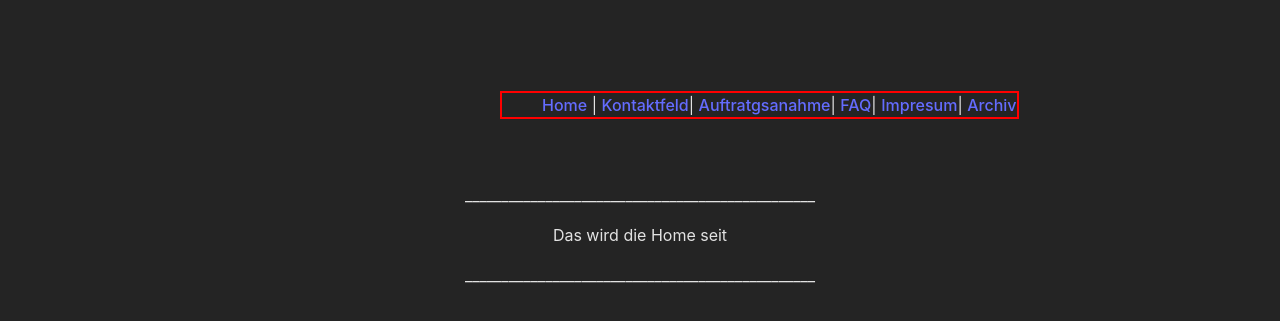
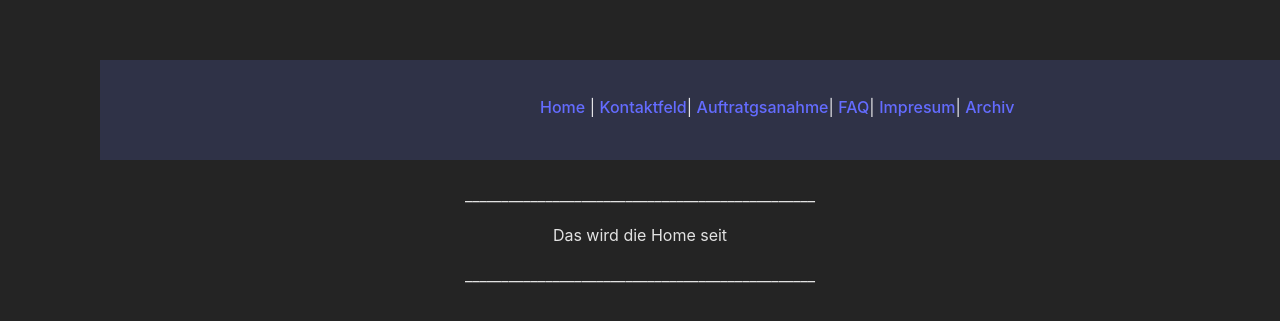
Before and after one commit to zeck55/AP, a Svelte app in the folder myapp/: page / in a window 1280 px wide. Shown: the part 165-486 px from the top of the page. Built offline with nearby package versions, Linux system fonts and the light colour scheme.

Commit message:
anpassung

```diff
--- a/myapp/src/App.svelte
+++ b/myapp/src/App.svelte
@@ -13,7 +13,7 @@ export let menu = 1;
 
 <main>
 
-
+<div id="banna"></div>
 
 
 
@@ -55,6 +55,7 @@ export let menu = 1;
 <button id ="anmeldung">Anmelden</button>
 
 
+
 </main>
 
 <style>
--- a/myapp/src/app.css
+++ b/myapp/src/app.css
@@ -34,7 +34,7 @@ body {
 
 h1 {                    /*Uberschriften*/
   font-size:30px;
-  border: solid red 2px;
+
 }
 
 
@@ -70,14 +70,12 @@ button:focus-visible {
   position: absolute;
   bottom:650px ;
   left: 1350px ;
-  border: 2px solid red ; /*wieder löschen  */
 }
 #Navbar{
   position: absolute;
   bottom:500px;
   left:500px;
 
-  border :2px solid red ; /*wieder löschen  */
 }
 #buttonFaq{
   position: relative;
@@ -89,42 +87,52 @@ button:focus-visible {
   position: relative;
   top :32px;
   right: 174px;
-  border:solid red 2px;
+
 
 }
 #nachname{
   position: relative;
   top:65px;
   right: 350px;
-  border:solid red 2px;
 
 }
 #gruppe{
   position:relative;
   top :95px;
   right: 525px;
-  border:solid red 2px;
 }
 #E-mail{
   position: relative;
   top:125px;
   right: 700px;
-  border:solid red 2px;
 }
 #telefon{
   position: relative;
   top:155px;
   right: 875px;
-  border :solid red 2px ;
 }
 
 #faq{
 position: relative;
-border: solid 2px red;
 top: 100px;
 }
 #imp{
   position: relative;
-  border: red solid 2px;
   top:200px;
 }
+#banna{
+  width :1300px;
+  height: 100px;
+
+
+  margin: auto;
+  position: fixed;
+  bottom:475px;
+  left:100px;
+ background-color:rgba(89, 108, 207, 0.2);
+
+}
+#anpass{
+  position: relative;
+  top:20px;
+}
--- a/myapp/src/lib/Auftragsanahme.svelte
+++ b/myapp/src/lib/Auftragsanahme.svelte
@@ -1,4 +1,4 @@
- <h1 class="border">Hier können sie Druckaufträge abschicken</h1>
+ <h1 >Hier können sie Druckaufträge abschicken</h1>
 
 
 
--- a/myapp/src/lib/Kontaktfeld.svelte
+++ b/myapp/src/lib/Kontaktfeld.svelte
@@ -1,7 +1,7 @@
 
 
 <main>
-<h1>Kontaktfeld</h1>
+<h1 id="anpass">Kontaktfeld</h1>
 
 <input list ="browser" placeholder="Anrede">
 <datalist id="browser" >
```
